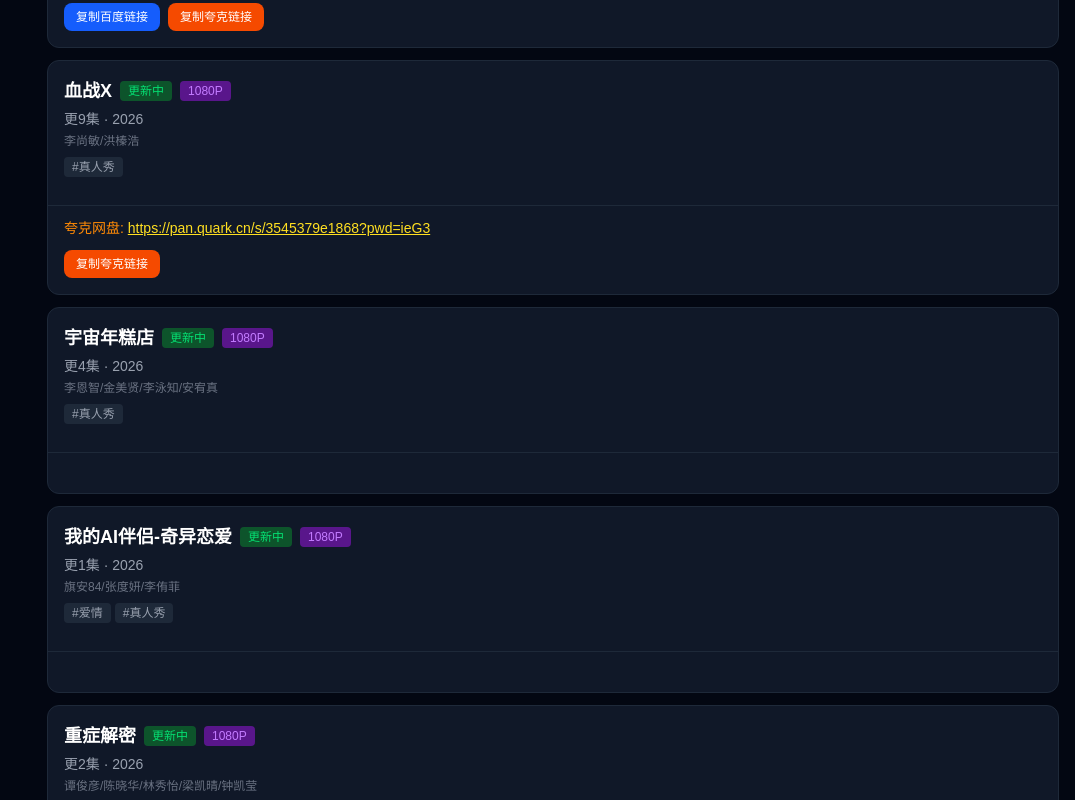
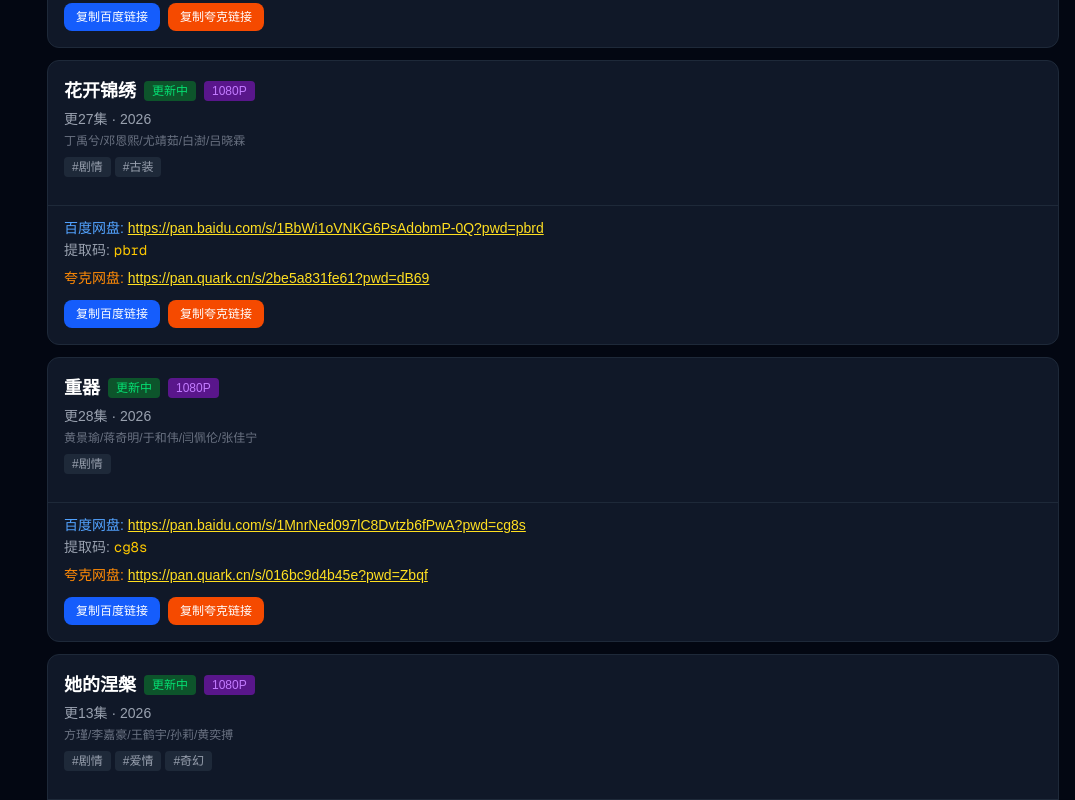
Before and after one commit to Gavenwan123/chungeys, a Next.js app: page / in a window 1280 px wide. Shown: the part 1280-2080 px from the top of the page, without its empty margins (205-1280 px from the left). Built offline with nearby package versions, Linux system fonts and the light colour scheme.

Commit message:
删除4个未授权综艺(血战X/宇宙年糕店/我的AI伴侣/重症解密)+移除港台综艺分类

```diff
--- a/src/app/page.tsx
+++ b/src/app/page.tsx
@@ -3,7 +3,7 @@
 import { useState, useMemo } from "react";
 import resources from "@/data/resources.json";
 
-const CATEGORIES = ["全部", "热播剧", "经典剧", "电影", "动漫", "外剧", "韩国综艺", "港台综艺", "小众"];
+const CATEGORIES = ["全部", "热播剧", "经典剧", "电影", "动漫", "外剧", "韩国综艺", "小众"];
 const STATUS_OPTIONS = ["全部", "更新中", "已完结"];
 
 // 拉新推广链接（替换成你自己的推广链接）
--- a/src/data/resources.json
+++ b/src/data/resources.json
@@ -67,78 +67,6 @@
     "description": ""
   },
   {
-    "id": "xuezhan-x-2026",
-    "name": "血战X",
-    "category": "韩国综艺",
-    "tags": [
-      "真人秀"
-    ],
-    "quality": "1080P",
-    "episodes": "更9集",
-    "status": "更新中",
-    "year": 2026,
-    "platform": "",
-    "cast": "李尚敏/洪榛浩",
-    "baidu": null,
-    "quark": {
-      "link": "https://pan.quark.cn/s/3545379e1868?pwd=ieG3",
-      "code": "ieG3"
-    },
-    "description": "韩国Wavve原创综艺"
-  },
-  {
-    "id": "yuzhou-niangaodian-2026",
-    "name": "宇宙年糕店",
-    "category": "韩国综艺",
-    "tags": [
-      "真人秀"
-    ],
-    "quality": "1080P",
-    "episodes": "更4集",
-    "status": "更新中",
-    "year": 2026,
-    "platform": "",
-    "cast": "李恩智/金美贤/李泳知/安宥真",
-    "baidu": null,
-    "quark": null,
-    "description": "韩国tvN综艺"
-  },
-  {
-    "id": "wode-ai-banlv-2026",
-    "name": "我的AI伴侣-奇异恋爱",
-    "category": "韩国综艺",
-    "tags": [
-      "爱情",
-      "真人秀"
-    ],
-    "quality": "1080P",
-    "episodes": "更1集",
-    "status": "更新中",
-    "year": 2026,
-    "platform": "",
-    "cast": "旗安84/张度妍/李侑菲",
-    "baidu": null,
-    "quark": null,
-    "description": "韩国SBS综艺"
-  },
-  {
-    "id": "zhongzheng-jiemi-2026",
-    "name": "重症解密",
-    "category": "港台综艺",
-    "tags": [
-      "真人秀"
-    ],
-    "quality": "1080P",
-    "episodes": "更2集",
-    "status": "更新中",
-    "year": 2026,
-    "platform": "",
-    "cast": "谭俊彦/陈晓华/林秀怡/梁凯晴/钟凯莹",
-    "baidu": null,
-    "quark": null,
-    "description": "香港综艺"
-  },
-  {
     "id": "huakai-jinxiu-2026",
     "name": "花开锦绣",
     "category": "热播剧",
```
